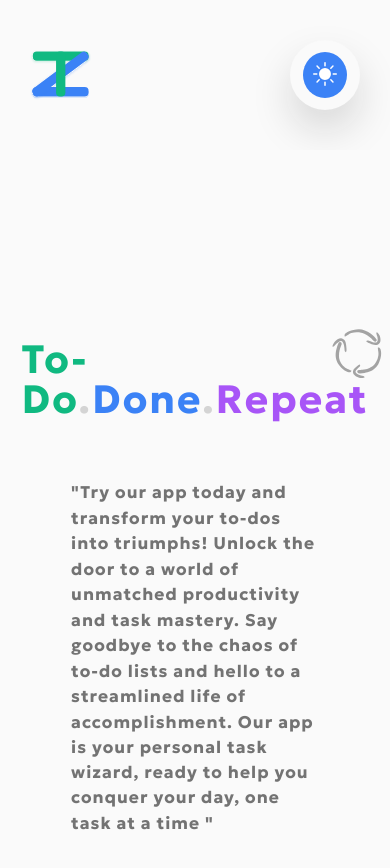
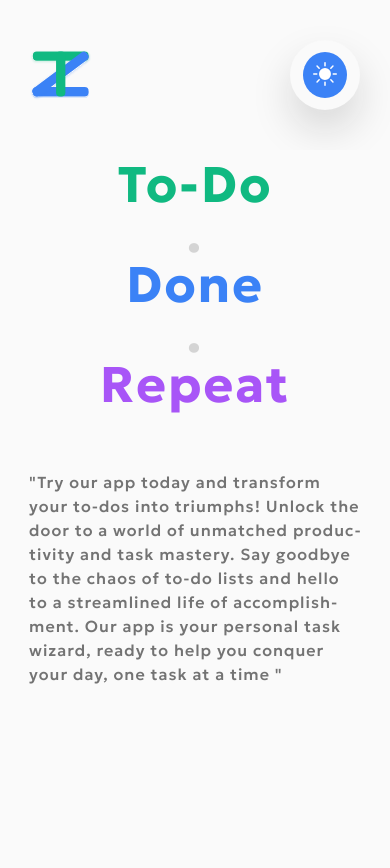
Before and after one commit to lucifer78907/ZenTask, a React (Vite) app: page / in a window 390 px wide. Shown: the top 868 px of the page. Built offline with nearby package versions, Linux system fonts and the light colour scheme.

Commit message:
+Responsive IndexPage Hero

```diff
--- a/src/components/LandingPage/Hero.scss
+++ b/src/components/LandingPage/Hero.scss
@@ -5,6 +5,9 @@
   padding: 4rem;
   background-color: var(--color-bg);
   position: relative;
+  @include a.respond(tab-port) {
+    padding: 1rem;
+  }
 }
 
 .hero {
@@ -14,15 +17,39 @@
   align-items: center;
   gap: 6rem;
   padding-top: 15rem;
+  @include a.respond(tab-port) {
+    gap: 6rem;
+    padding-top: 0rem;
+  }
 
   &__image {
     position: absolute;
+    @include a.respond(tab-land) {
+      height: 15rem;
+    }
+
+    @include a.respond(tab-port) {
+      height: 10rem;
+    }
+
+    @include a.respond(phone) {
+      height: 8rem;
+      mix-blend-mode: difference;
+    }
 
     &--1 {
       bottom: 5%;
       right: 0;
       rotate: 20deg;
       width: 20rem;
+
+      @include a.respond(tab-port) {
+        right: -5%;
+      }
+      @include a.respond(phone) {
+        top: 32%;
+        right: -13%;
+      }
     }
 
     &--2 {
@@ -30,22 +57,41 @@
       left: 0;
       width: 20rem;
       rotate: -20deg;
+      @include a.respond(tab-port) {
+        left: -5%;
+      }
+      @include a.respond(phone) {
+        top: 0%;
+        left: -12%;
+      }
     }
 
     &--3 {
       bottom: 3%;
       width: 10rem;
       rotate: 130deg;
+      @include a.respond(tab-port) {
+        width: 7rem;
+      }
+      @include a.respond(phone) {
+        bottom: 0%;
+      }
     }
   }
 
   &__heading {
-    font-size: clamp(2rem, 2rem + 5vw, 12rem);
+    font-size: clamp(5rem, 2rem + 5vw, 12rem);
     font-weight: 700;
     letter-spacing: 2px;
     position: relative;
     z-index: 1;
     color: var(--color-grey-300);
+
+    @include a.respond(tab-port) {
+      display: flex;
+      flex-direction: column;
+      align-items: center;
+    }
 
     &--img {
       position: absolute;
@@ -55,7 +101,12 @@
       z-index: -1;
 
       @include a.respond(tab-land) {
-        width: 6rem;
+        top: -35%;
+        right: -7%;
+      }
+
+      @include a.respond(tab-port) {
+        display: none;
       }
     }
 
@@ -73,13 +124,19 @@
   }
 
   &__para {
-    font-size: clamp(1.7rem, 1rem + 0.5vw, 3rem);
+    font-size: clamp(1.6rem, 1rem + 0.5vw, 3rem);
     font-weight: 700;
     letter-spacing: 1px;
     color: var(--color-grey-500);
     width: 80%;
     text-align: left;
     line-height: 1.5;
+
+    @include a.respond(tab-port) {
+      width: 90%;
+      font-weight: 500;
+      hyphens: auto;
+    }
   }
 }
 
--- a/src/components/Todo/NewTodo.jsx
+++ b/src/components/Todo/NewTodo.jsx
@@ -1,5 +1,5 @@
-import './NewTodo.scss'
-import PriorityPicker from './PriorityPicker';
+import "./NewTodo.scss";
+import PriorityPicker from "./PriorityPicker";
 
 const NewTodo = ({ isEdit, todoData }) => {
   const date = new Date();
@@ -7,44 +7,54 @@ const NewTodo = ({ isEdit, todoData }) => {
   const currMonth = date.getMonth();
   const currDay = date.getDate();
 
-
-    return <section className="newtodo">
-        <header className='newtodo__header'>
-            <label className="newtodo__label">Name :
+  return (
+    <section className="newtodo">
+      <header className="newtodo__header">
+        <label className="newtodo__label">
+          Name :
           <input
             className="newtodo__input"
             type="text"
             name="todo__title"
-                    placeholder='Do 2 leetcode questions'
-                    defaultValue={isEdit ? todoData?.title : ''}
+            placeholder="Do 2 leetcode questions"
+            defaultValue={isEdit ? todoData?.title : ""}
           />
         </label>
-            <label className="newtodo__label">Due Date :
-
+        <label className="newtodo__label">
+          Due Date :
           <input
             className="newtodo__input"
-                    type='date'
+            type="date"
             name="todo__date"
             min={`${currYear}-${currMonth + 1}-${currDay}`}
-                    defaultValue={isEdit ? `${currYear}-${currMonth + 1}-${currDay}` : ``}
+            defaultValue={
+              isEdit ? `${currYear}-${currMonth + 1}-${currDay}` : ``
+            }
           />
         </label>
       </header>
-        <label className="newtodo__label">Description :
+      <label className="newtodo__label">
+        Description :
         <textarea
           className="newtodo__input "
-                type='area'
+          type="textarea"
           name="todo__desc"
           placeholder="Complete 2 subarray problems and 2 dynamic programming problems"
           rows={5}
           cols={43}
-                defaultValue={isEdit ? todoData?.description : ''}
-
+          defaultValue={isEdit ? todoData?.description : ""}
         />
       </label>
-        <input hidden type='text' name='todo__id' value={todoData?.id} onChange={(e) => console.log('')} />
+      <input
+        hidden
+        type="text"
+        name="todo__id"
+        value={todoData?.id}
+        onChange={(e) => console.log("")}
+      />
       <PriorityPicker priorityData={isEdit ? todoData?.priority : null} />
     </section>
-}
+  );
+};
 
 export default NewTodo;
--- a/src/components/Todo/NewTodo.scss
+++ b/src/components/Todo/NewTodo.scss
@@ -1,17 +1,23 @@
-.newtodo{
+@use "../../sass/mixin" as a;
+
+.newtodo {
   display: flex;
   flex-direction: column;
   align-items: flex-start;
   gap: 3rem;
   padding: 2rem;
 
-    &__header{
+  @include a.respond(tab-port) {
+    align-items: center;
+  }
+
+  &__header {
     display: flex;
     gap: 3rem;
   }
 
-    &__label{
-        font-size: clamp(2rem,1rem + 1vw,3.2rem);
+  &__label {
+    font-size: clamp(2rem, 1rem + 1vw, 3.2rem);
     font-weight: 500;
     color: var(--color-grey-500);
     display: flex;
@@ -19,9 +25,13 @@
     align-items: center;
     gap: 2rem;
 
+    @include a.respond(tab-port) {
+      flex-direction: column;
+      align-items: flex-start;
+    }
   }
 
-    &__input{
+  &__input {
     font-family: inherit;
     border: 1px dashed var(--color-grey-400);
     font-size: 2rem;
@@ -29,12 +39,12 @@
     color: var(--color-grey-600);
     padding: 1rem;
 
-        &::placeholder{
+    &::placeholder {
       color: var(--color-grey-400);
     }
   }
 }
 
-textarea{
+textarea {
   resize: none;
 }
--- a/src/components/UI/Modal.scss
+++ b/src/components/UI/Modal.scss
@@ -1,5 +1,5 @@
-.modal{
-    &__backdrop{
+.modal {
+  &__backdrop {
     background-color: rgba(120, 119, 119, 0.753);
     width: 100%;
     height: 100%;
@@ -12,18 +12,18 @@
     align-items: center;
   }
 
-    &__title{
-        font-size: clamp(3rem,2rem + 1vw,4rem);
+  &__title {
+    font-size: clamp(3rem, 2rem + 1vw, 4rem);
     font-weight: 500;
     color: var(--color-primary-500);
     letter-spacing: 1px;
   }
 
-    &__ref{
+  &__ref {
     position: relative;
   }
 
-    &__main{
+  &__main {
     max-width: 100%;
     padding: 4rem;
     background-color: #fafafa;
@@ -35,17 +35,16 @@
     gap: 4rem;
     align-items: center;
 
-        & aside{
+    & aside {
       display: flex;
       gap: 2rem;
     }
-
   }
 
-    &__btn{
+  &__btn {
     border: none;
-        font-size: clamp(2rem,1rem + 0.5vw,2.4rem);
-        background-color: #F43F5E;
+    font-size: clamp(2rem, 1rem + 0.5vw, 2.4rem);
+    background-color: #f43f5e;
     color: #fff;
     font-weight: 500;
     text-transform: uppercase;
@@ -57,7 +56,7 @@
     gap: 1rem;
     cursor: pointer;
 
-        &--blue{
+    &--blue {
       background-color: var(--color-secondary-500);
     }
   }
--- a/src/pages/Todo Pages/TodoList.jsx
+++ b/src/pages/Todo Pages/TodoList.jsx
@@ -2,7 +2,7 @@ import "../../components/Todo.scss";
 import Todo from "../../components/Todo";
 import Modal from "../../components/UI/Modal";
 import { LuListPlus } from "react-icons/lu";
-import { useEffect, useState } from "react";
+import { useState } from "react";
 import NewTodo from "../../components/Todo/NewTodo";
 import { useLoaderData, json, useParams } from "react-router";
 import { useFetcher } from "react-router-dom";
```
Lines whose indentation alone changed are shown as unchanged.
